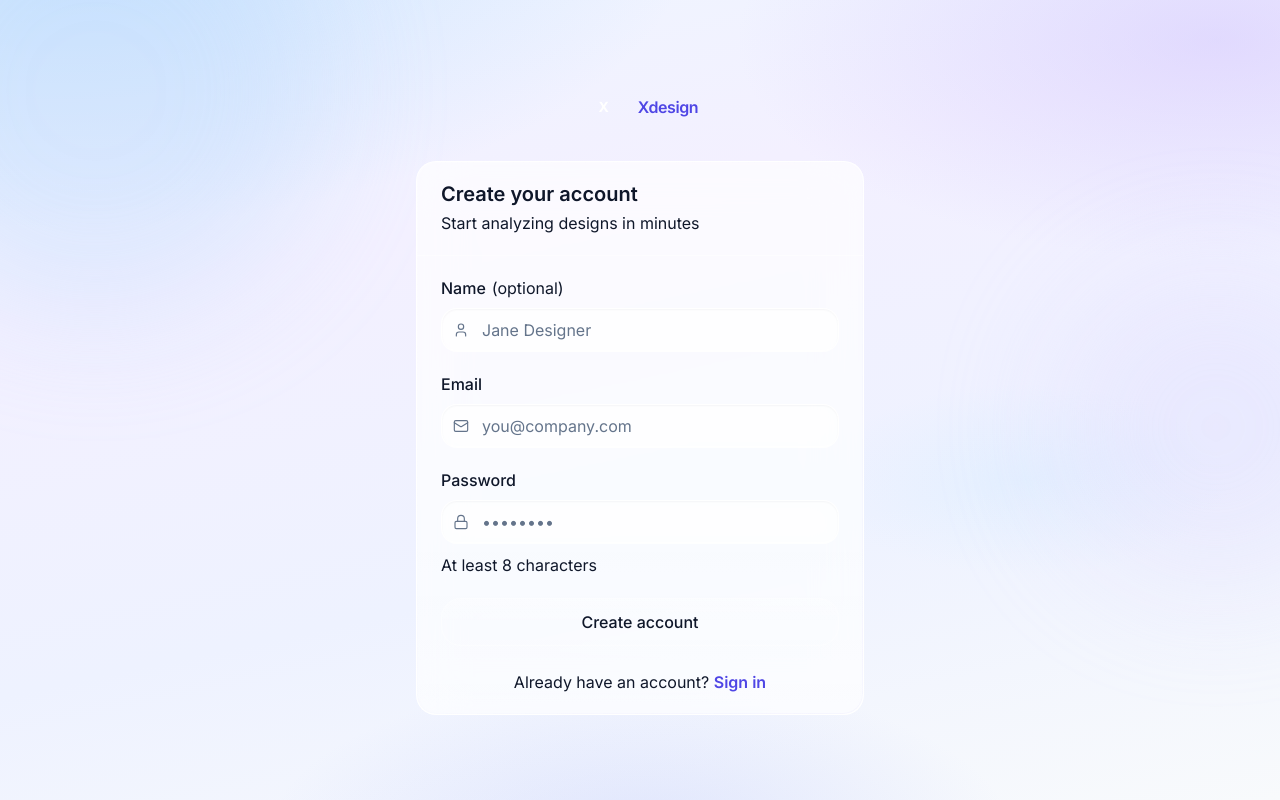
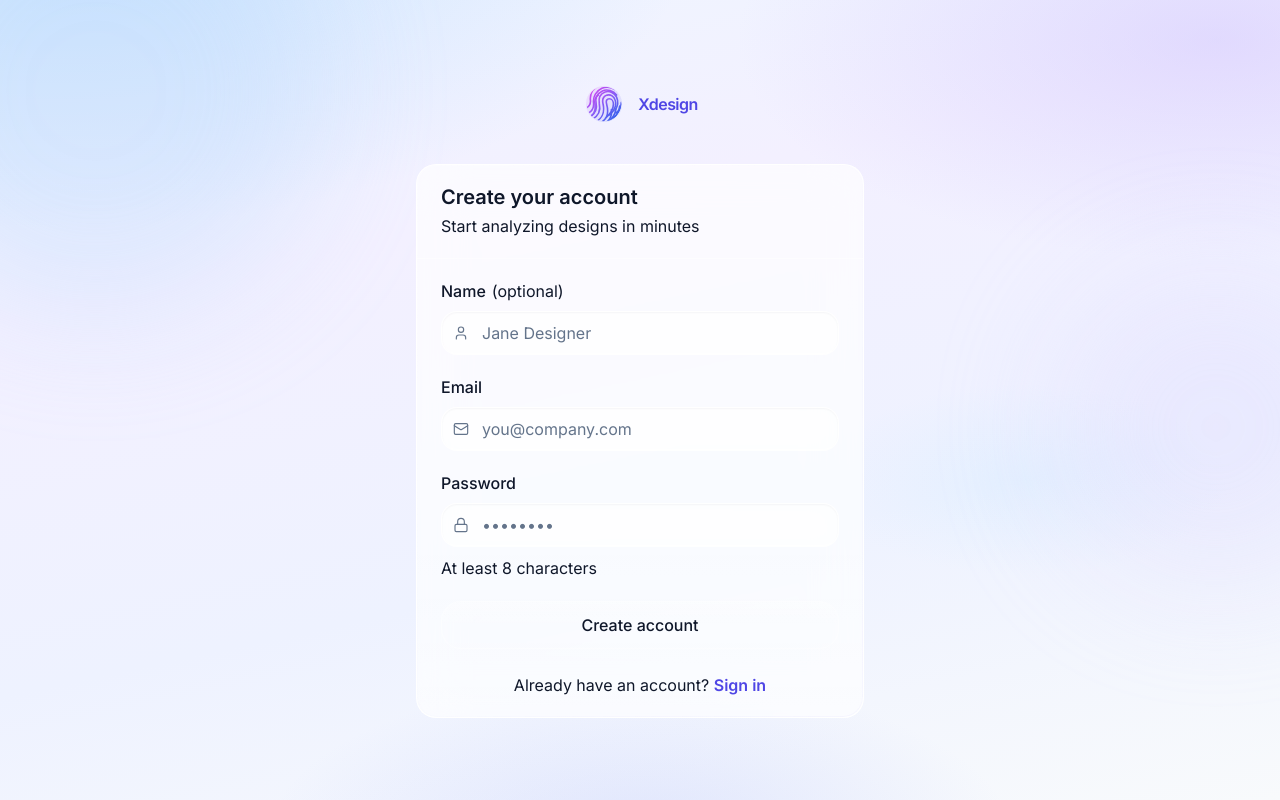
Before and after one commit to enclave96/Xdesign, a Next.js app: page /register in a window 1280 px wide. Built offline with nearby package versions, Linux system fonts and the light colour scheme; no server answers.

Commit message:
Apply fingerprint gradient logo across Xdesign
Co-authored-by: enclave96 <enclave96@users.noreply.github.com>

```diff
--- a/src/app/(auth)/login/page.tsx
+++ b/src/app/(auth)/login/page.tsx
@@ -9,6 +9,7 @@ import { GlassInput } from "@/components/ui/GlassInput";
 import { GlassField } from "@/components/ui/GlassField";
 import { GlassAlert } from "@/components/ui/GlassAlert";
 import { useAuth, getAuthErrorMessage } from "@/hooks/useAuth";
+import { XdesignLogo } from "@/components/brand/XdesignLogo";
 
 export default function LoginPage() {
   const { login } = useAuth();
@@ -40,16 +41,8 @@ export default function LoginPage() {
 
       <div className="relative z-10 w-full max-w-md">
         <div className="mb-8 text-center">
-          <Link href="/" className="inline-flex items-center gap-3 transition-opacity hover:opacity-80">
-            <div
-              aria-hidden
-              className="flex h-11 w-11 items-center justify-center rounded-[var(--radius-md)] bg-[var(--gradient-accent)] shadow-[var(--glow-button)]"
-            >
-              <span className="text-sm font-bold text-white">X</span>
-            </div>
-            <span className="text-[var(--text-xl)] font-[var(--font-weight-semibold)] tracking-tight text-[var(--color-text-primary)]">
-              Xdesign
-            </span>
+          <Link href="/" className="inline-flex transition-opacity hover:opacity-80">
+            <XdesignLogo markClassName="h-11 w-11" className="gap-3" />
           </Link>
         </div>
 
--- a/src/app/(auth)/register/page.tsx
+++ b/src/app/(auth)/register/page.tsx
@@ -9,6 +9,7 @@ import { GlassInput } from "@/components/ui/GlassInput";
 import { GlassField } from "@/components/ui/GlassField";
 import { GlassAlert } from "@/components/ui/GlassAlert";
 import { useAuth, getAuthErrorMessage } from "@/hooks/useAuth";
+import { XdesignLogo } from "@/components/brand/XdesignLogo";
 
 export default function RegisterPage() {
   const { register } = useAuth();
@@ -40,16 +41,8 @@ export default function RegisterPage() {
 
       <div className="relative z-10 w-full max-w-md">
         <div className="mb-8 text-center">
-          <Link href="/" className="inline-flex items-center gap-3 transition-opacity hover:opacity-80">
-            <div
-              aria-hidden
-              className="flex h-11 w-11 items-center justify-center rounded-[var(--radius-md)] bg-[var(--gradient-accent)] shadow-[var(--glow-button)]"
-            >
-              <span className="text-sm font-bold text-white">X</span>
-            </div>
-            <span className="text-[var(--text-xl)] font-[var(--font-weight-semibold)] tracking-tight text-[var(--color-text-primary)]">
-              Xdesign
-            </span>
+          <Link href="/" className="inline-flex transition-opacity hover:opacity-80">
+            <XdesignLogo markClassName="h-11 w-11" className="gap-3" />
           </Link>
         </div>
 
--- a/src/app/page.tsx
+++ b/src/app/page.tsx
@@ -4,6 +4,7 @@ import { GlassPanel } from "@/components/ui/GlassPanel";
 import { GlassButton } from "@/components/ui/GlassButton";
 import { GlassCard } from "@/components/ui/GlassCard";
 import { DesignAuditIllustration } from "@/components/illustrations/DesignAuditIllustration";
+import { XdesignLogo } from "@/components/brand/XdesignLogo";
 
 const features = [
   {
@@ -50,17 +51,7 @@ export default function LandingPage() {
       <header className="relative z-10 px-4 pt-4 sm:px-6 lg:px-8">
         <GlassPanel variant="elevated" padding="none" className="mx-auto max-w-7xl">
           <div className="flex h-16 items-center justify-between px-4 sm:px-6">
-            <div className="flex items-center gap-3">
-              <div
-                aria-hidden
-                className="flex h-9 w-9 items-center justify-center rounded-[var(--radius-md)] bg-[var(--gradient-accent)] shadow-[var(--glow-button)]"
-              >
-                <span className="text-sm font-bold text-white">X</span>
-              </div>
-              <span className="text-[var(--text-lg)] font-[var(--font-weight-semibold)] text-[var(--color-text-primary)]">
-                Xdesign
-              </span>
-            </div>
+            <XdesignLogo />
             <div className="flex items-center gap-2 sm:gap-3">
               <Link href="/login">
                 <GlassButton variant="ghost" size="sm">
--- /dev/null
+++ b/src/components/brand/XdesignLogo.tsx
@@ -0,0 +1,65 @@
+import { cn } from "@/lib/utils";
+import { useId } from "react";
+
+export interface XdesignLogoProps {
+  className?: string;
+  markClassName?: string;
+  showWordmark?: boolean;
+  priority?: boolean;
+}
+
+/**
+ * The Xdesign fingerprint mark, recreated from the supplied brand artwork.
+ * SVG keeps the mark crisp at every size and lets it work on glass surfaces.
+ */
+export function XdesignLogo({
+  className,
+  markClassName,
+  showWordmark = true,
+}: XdesignLogoProps) {
+  const gradientId = useId().replace(/:/g, "");
+  const clipId = useId().replace(/:/g, "");
+
+  return (
+    <div className={cn("inline-flex items-center gap-2.5", className)}>
+      <svg
+        viewBox="0 0 84 84"
+        fill="none"
+        aria-hidden
+        className={cn("h-9 w-9 shrink-0", markClassName)}
+        xmlns="http://www.w3.org/2000/svg"
+      >
+        <defs>
+          <linearGradient id={gradientId} x1="13" y1="12" x2="71" y2="73" gradientUnits="userSpaceOnUse">
+            <stop stopColor="#D946EF" />
+            <stop offset="0.48" stopColor="#8B5CF6" />
+            <stop offset="1" stopColor="#2563EB" />
+          </linearGradient>
+          <clipPath id={clipId}>
+            <circle cx="42" cy="42" r="33" />
+          </clipPath>
+        </defs>
+        <circle cx="42" cy="42" r="34.5" fill={`url(#${gradientId})`} fillOpacity=".12" />
+        <g clipPath={`url(#${clipId})`} stroke={`url(#${gradientId})`} strokeWidth="3.1" strokeLinecap="round">
+          <path d="M17 65C27 58 29 50 27 41C25 31 29 22 39 17C48 13 60 17 66 25" />
+          <path d="M13 59C21 54 23 47 22 39C21 28 27 17 38 12C50 7 64 12 71 22" />
+          <path d="M19 72C33 64 36 54 33 41C31 29 36 22 44 19C53 16 62 21 66 29C70 38 68 47 63 54" />
+          <path d="M24 78C40 69 44 58 40 41C38 32 42 27 48 25C55 23 61 28 63 34C67 44 61 56 53 63" />
+          <path d="M31 81C48 72 52 61 47 42C45 35 48 32 52 32C57 32 60 37 60 42C60 52 53 62 45 69" />
+          <path d="M8 50C15 46 17 41 16 34C15 22 22 11 35 6" />
+          <path d="M10 70C21 65 27 57 25 44C23 33 26 28 31 25" />
+          <path d="M39 82C53 75 58 66 56 53" />
+          <path d="M46 79C56 73 63 63 65 51" />
+          <path d="M54 75C65 67 71 57 72 46" />
+          <path d="M60 68C70 60 75 50 75 39" />
+          <path d="M65 59C74 52 78 43 77 33" />
+        </g>
+      </svg>
+      {showWordmark && (
+        <span className="text-[var(--text-lg)] font-[var(--font-weight-semibold)] tracking-[-0.035em] text-[var(--color-text-primary)]">
+          Xdesign
+        </span>
+      )}
+    </div>
+  );
+}
--- a/src/components/layout/AppShell.tsx
+++ b/src/components/layout/AppShell.tsx
@@ -5,6 +5,7 @@ import Link from "next/link";
 import { usePathname } from "next/navigation";
 import { cn } from "@/lib/utils";
 import { GlassPanel } from "@/components/ui/GlassPanel";
+import { XdesignLogo } from "@/components/brand/XdesignLogo";
 
 export interface NavItem {
   label: string;
@@ -61,17 +62,12 @@ export function AppShell({
           <div className="flex h-16 items-center justify-between gap-4 px-4 sm:px-6">
             {/* Brand */}
             <div className="flex items-center gap-3">
-              {logo ?? (
-                <div
-                  aria-hidden
-                  className="flex h-9 w-9 items-center justify-center rounded-[var(--radius-md)] bg-[var(--gradient-accent)] shadow-[var(--glow-button)]"
-                >
-                  <span className="text-sm font-bold text-white">X</span>
-                </div>
+              {logo ?? <XdesignLogo />}
+              {logo && (
+                <span className="text-[var(--text-lg)] font-[var(--font-weight-semibold)] tracking-tight text-[var(--color-text-primary)]">
+                  {title}
+                </span>
               )}
-              <span className="text-[var(--text-lg)] font-[var(--font-weight-semibold)] tracking-tight text-[var(--color-text-primary)]">
-                {title}
-              </span>
             </div>
 
             {/* Navigation */}
```
